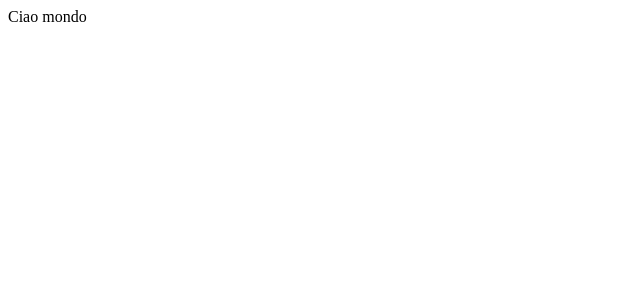
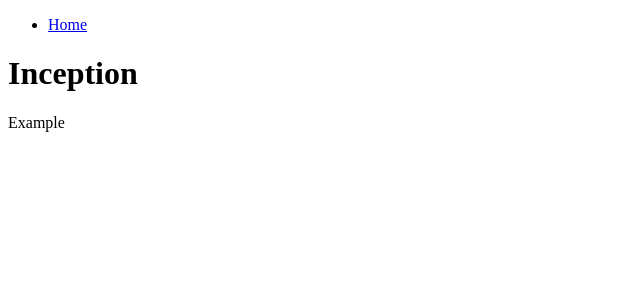
Before and after one commit to GiovanniYahyaLaassel/webapp-react, a React (Vite) app in the folder client/: page /movie/1 in a window 1280 px wide. Shown: the top 300 px of the page, without its empty margins (0-640 px from the left). Built offline with nearby package versions, Linux system fonts and the light colour scheme.

Commit message:
ADD:  MovieDetail.jsx file to show details  and set up app.jsx using React Router

```diff
--- a/client/src/App.jsx
+++ b/client/src/App.jsx
@@ -1,3 +1,9 @@
+import React from 'react';
+import { BrowserRouter as Router, Routes, Route } from 'react-router-dom';
+import Layout from './layouts/Layout';
+import Home from './pages/Home';
+import MovieDetail from './pages/MovieDetail';
+
 import { useState } from 'react'
 
 function App() {
@@ -5,7 +11,14 @@
 
   return (
     <div>
-      Ciao mondo
+      <Router>
+      <Layout>
+        <Routes>
+          <Route path="/" element={<Home />} />
+          <Route path="/movie/:id" element={<MovieDetail />} />
+        </Routes>
+      </Layout>
+    </Router>
     </div>
   )
 }
--- /dev/null
+++ b/client/src/pages/MovieDetail.jsx
@@ -0,0 +1,23 @@
+import React from 'react';
+import { useParams } from 'react-router-dom';
+
+const MovieDetail = () => {
+
+    // Ottengo l'ID del film dalla URL
+  const { id } = useParams();
+
+  const movie = {
+    id,
+    title: 'Inception',
+    description: 'Example',
+  };
+
+  return (
+    <div>
+      <h1>{movie.title}</h1>
+      <p>{movie.description}</p>
+    </div>
+  );
+};
+
+export default MovieDetail;
```
